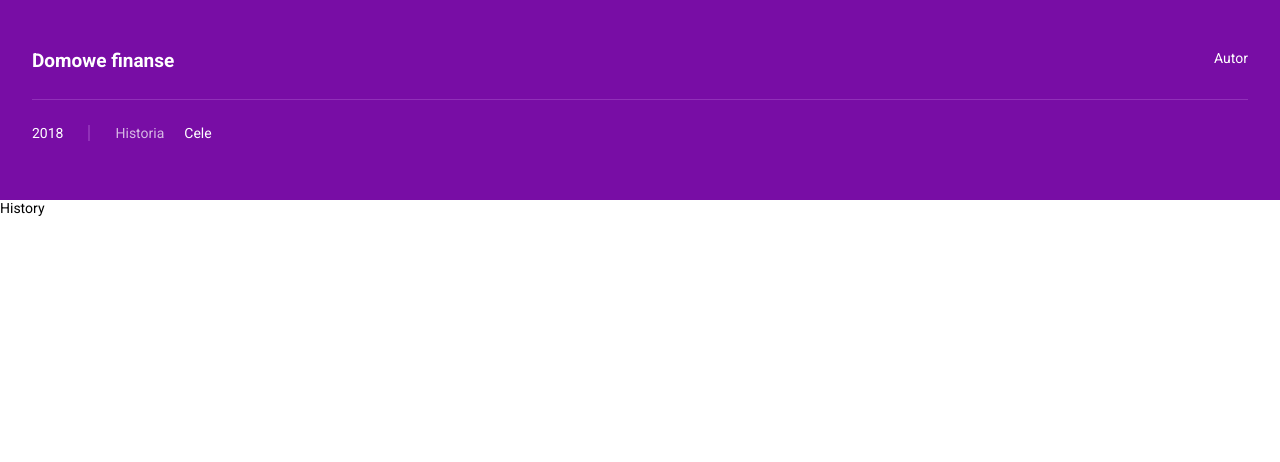
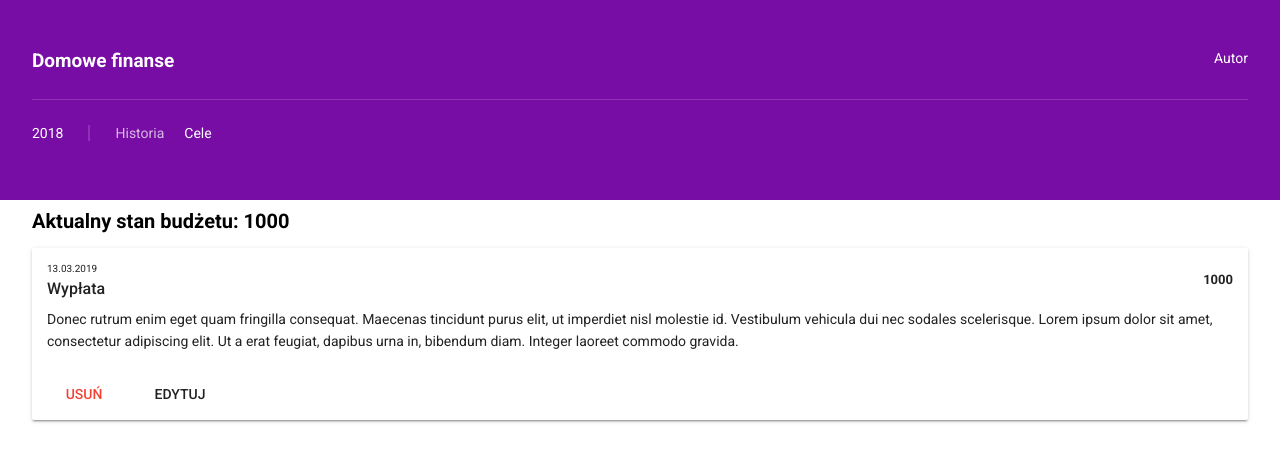
Before and after one commit to Pashozator/vue-household-finances, a Vue app: page /history in a window 1280 px wide. Shown: the top 462 px of the page. Built offline with nearby package versions, Linux system fonts and the light colour scheme.

Commit message:
feat: add operation component

```diff
--- /dev/null
+++ b/src/components/Operation.vue
@@ -0,0 +1,89 @@
+<template>
+	<v-card class="operation">
+		<div class="card-content">
+			<div class="content">
+				<div class="label-date">
+					<span class="date">{{ operation.date }}</span>
+					<span class="label">{{ operation.label }}</span>
+				</div>
+				<span class="value">{{ operation.value }}</span>
+			</div>
+			<div class="description">
+				<p>{{ operation.description }}</p>
+			</div>
+		</div>
+		<v-card-actions>
+			<v-btn flat color="red" @click="remove()">Usuń</v-btn>
+			<v-btn flat @click="edit()">Edytuj</v-btn>
+		</v-card-actions>
+	</v-card>
+</template>
+
+<script>
+	export default {
+		name: 'Operation',
+		data: () => ({
+			operation: {
+				date: '13.03.2019',
+				label: 'Wypłata',
+				value: 1000,
+				description: 'Donec rutrum enim eget quam fringilla consequat. Maecenas tincidunt purus elit, ut imperdiet nisl molestie id. Vestibulum vehicula dui nec sodales scelerisque. Lorem ipsum dolor sit amet, consectetur adipiscing elit. Ut a erat feugiat, dapibus urna in, bibendum diam. Integer laoreet commodo gravida. '
+			}
+		}),
+		methods: {
+			remove: function () {
+				console.log('remove operation')
+			},
+			edit: function () {
+				console.log('edit operation')
+			}
+		}
+	}
+</script>
+
+<style lang="scss" scoped>
+	.operation {
+		margin: 15px 0 0 0;
+		width: 100%;
+		min-height: 50px;
+		flex-direction: column;
+		display: flex;
+
+		.card-content {
+			padding: 15px;
+
+			.content {
+				margin: 0 0 10px 0;
+				flex-direction: row;
+				justify-content: space-between;
+				align-items: center;
+				display: flex;
+			}
+
+			.label-date {
+				flex-direction: column;
+				display: flex;
+			}
+
+			.label {
+				margin: 5px 0 0 0;
+				font-size: 16px;
+				font-weight: 500;
+			}
+
+			.date {
+				font-size: 10px;
+			}
+
+			.value {
+				font-size: 13px;
+				font-weight: 600;
+			}
+
+			p {
+				margin-bottom: 0;
+				line-height: 1.6;
+			}
+		}
+	}
+</style>
--- a/src/views/History.vue
+++ b/src/views/History.vue
@@ -1,12 +1,22 @@
 <template>
-	<div>
-		History
+	<div class="wrapper">
+		<h3>Aktualny stan budżetu: 1000</h3>
+		<Operation></Operation>
 	</div>
 </template>
 
 <script>
+	import Operation from '../components/Operation'
+
 	export default {
-		name: 'history',
-		components: {}
+		name: 'History',
+		components: { Operation }
 	}
 </script>
+
+<style lang="scss" scoped>
+	h3 {
+		margin: 10px 0 0 0;
+		font-size: 20px;
+	}
+</style>
```
